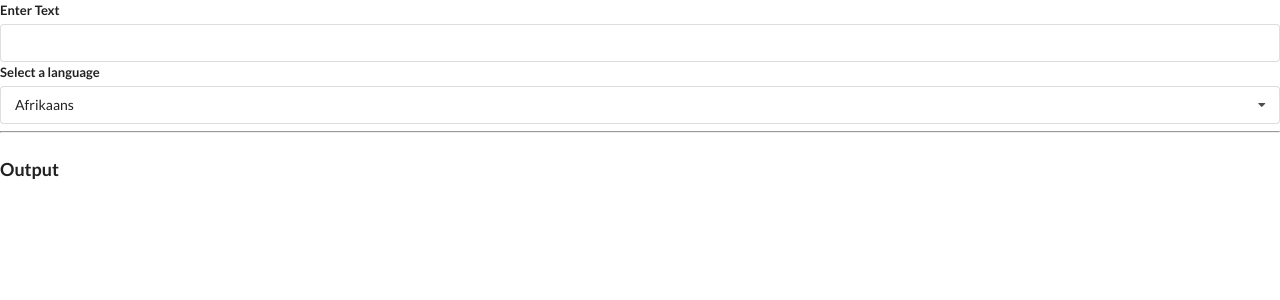
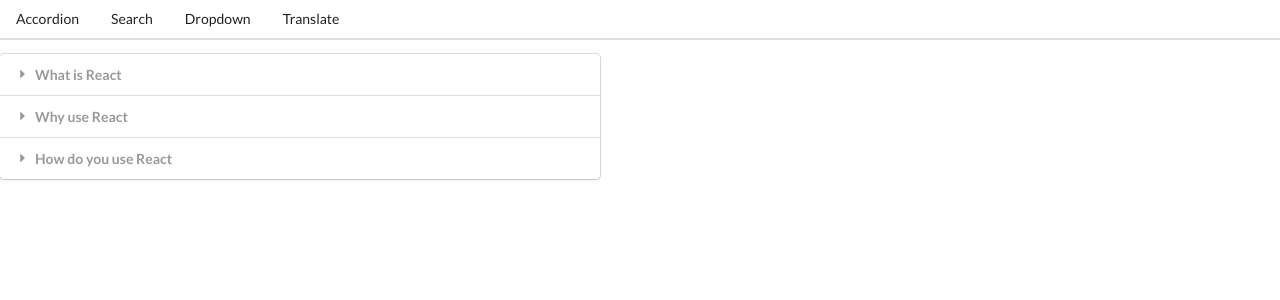
Before and after one commit to MFukazawa/widgets, a React (Create React App) app: page / in a window 1280 px wide. Shown: the top 300 px of the page. Built offline with nearby package versions, Linux system fonts and the light colour scheme; no server answers.

Commit message:
Add router functionality

```diff
--- a/src/App.js
+++ b/src/App.js
@@ -1,56 +1,77 @@
 import React, { useState } from 'react';
-// import Accordion from './components/Accordion';
-// import Search from './components/Search';
-// import Dropdown from './components/Dropdown';
+import Route from './components/Route';
+import Header from './components/Header';
+import Accordion from './components/Accordion';
+import Search from './components/Search';
+import Dropdown from './components/Dropdown';
 import Translate from './components/Translate';
 
-// const items = [
-//   {
-//     title: 'What is React',
-//     content: 'React is a front end JavaScript framework'
-//   },
-//   {
-//     title: 'Why use React',
-//     content: 'React is a favorite JS library among engineers'
-//   },
-//   {
-//     title: 'How do you use React',
-//     content: 'You use React by creating components'
-//   }
-// ]
+const items = [
+  {
+    title: 'What is React',
+    content: 'React is a front end JavaScript framework'
+  },
+  {
+    title: 'Why use React',
+    content: 'React is a favorite JS library among engineers'
+  },
+  {
+    title: 'How do you use React',
+    content: 'You use React by creating components'
+  }
+]
 
-// const options = [
-//   {
-//     label: 'The color red',
-//     value: 'red',
-//   },
-//   {
-//     label: 'The color green',
-//     value: 'green',
-//   },
-//   {
-//     label: 'A shade of blue',
-//     value: 'blue',
-//   },
-// ];
+const options = [
+  {
+    label: 'The color red',
+    value: 'red',
+  },
+  {
+    label: 'The color green',
+    value: 'green',
+  },
+  {
+    label: 'A shade of blue',
+    value: 'blue',
+  },
+];
 
 export default () => {
-  // const [selected, setSelected] = useState(options[0]);
+  const [selected, setSelected] = useState(options[0]);
   // const [showDropdown, setShowDropdown] = useState(true);
 
   return (
     <>
-      {/* <Accordion items={items}/> */}
-      {/* <Search /> */}
-      {/* <button onClick={() => setShowDropdown(!showDropdown)}>Toggle</button>
-      {showDropdown ? (
+      <Header />
+      <Route path='/'>
+        <Accordion items={items} />
+      </Route>
+      <Route path='/list'>
+        <Search />
+      </Route>
+      <Route path='/dropdown'>
         <Dropdown
+          label="Select a color"
           options={options}
           selected={selected}
           onSelectedChange={setSelected}
         />
-      ) : null} */}
-      <Translate />
+      </Route>
+      <Route path='/translate'>
+        <Translate />
+      </Route>
     </>
   );
 };
+
+// {/* <Accordion items={items}/> */}
+// {/* <Search /> */}
+// {/* <button onClick={() => setShowDropdown(!showDropdown)}>Toggle</button>
+// {showDropdown ? (
+//   <Dropdown
+//     options={options}
+//     selected={selected}
+//     onSelectedChange={setSelected}
+//   />
+// ) : null} */}
+// {/* <Translate /> */}
--- /dev/null
+++ b/src/components/Header.js
@@ -0,0 +1,23 @@
+import React from 'react';
+import Link from './Link';
+
+const Header = () => {
+  return (
+    <div className="ui secondary pointing menu">
+      <Link href="/" className="item">
+        Accordion
+      </Link>
+      <Link href="/list" className="item">
+        Search
+      </Link>
+      <Link href="/dropdown" className="item">
+        Dropdown
+      </Link>
+      <Link href="/translate" className="item">
+        Translate
+      </Link>
+    </div>
+  )
+};
+
+export default Header;
--- /dev/null
+++ b/src/components/Link.js
@@ -0,0 +1,27 @@
+import React from 'react'
+
+function Link({ className, href, children }) {
+  const onClick = (event) => {
+    // open in a new tab with Cmd on Mac or Ctrl on Windows using default functionality
+    if (event.metaKey || event.ctrlKey) {
+      return;
+    }
+
+    event.preventDefault();
+
+    // change URL
+    window.history.pushState({}, '', href);
+
+    // Communicate to route components that URL has changed
+    const navEvent = new PopStateEvent('popstate');
+    window.dispatchEvent(navEvent);
+  };
+
+  return (
+    <a onClick={onClick} className={className} href={href}>
+      {children}
+    </a>
+  )
+};
+
+export default Link
--- /dev/null
+++ b/src/components/Route.js
@@ -0,0 +1,23 @@
+import React, { useState, useEffect } from 'react'
+
+const Route = ({ path, children }) => {
+  // get Route to update
+  const [currentPath, setCurrentPath] = useState(window.location.pathname);
+
+  useEffect(() => {
+    const onLocationChange = () => {
+      setCurrentPath(window.location.pathname);
+    };
+
+    window.addEventListener('popstate', onLocationChange);
+
+    return () => {
+      window.removeEventListener('popstate', onLocationChange);
+    }
+  }, []);
+
+
+  return currentPath === path ? children : null;
+};
+
+export default Route;
```
